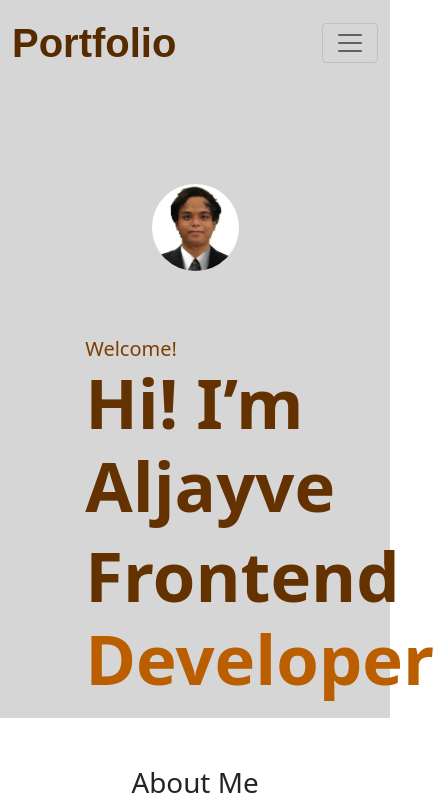
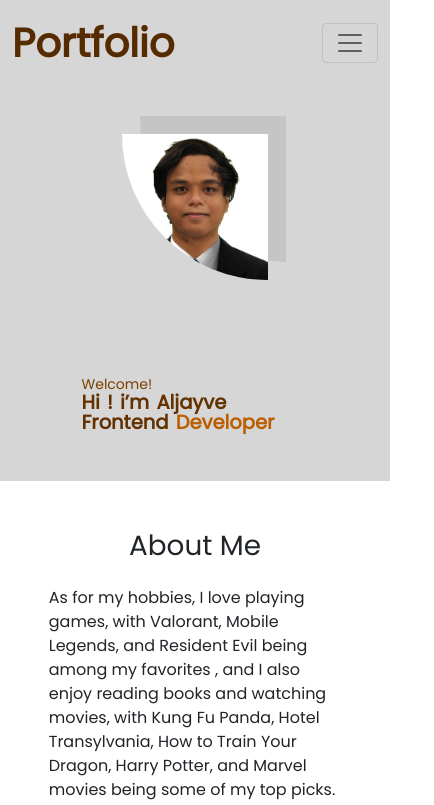
Before and after one commit to Aljayve21/aljayve.github.io, a plain HTML site: page index.html in a window 390 px wide. Shown: the top 805 px of the page, 434 px wide, since content can reach past the window. Drawn offline with nearby package versions, Linux system fonts and the light colour scheme.

Commit message:
add smooth transition

```diff
--- a/css/styles.css
+++ b/css/styles.css
@@ -1,3 +1,8 @@
+@import url('https://fonts.googleapis.com/css?family=Poppins');
+
+html, body {
+    font-family: Poppins !important;
+}
 .bgcolor {
     height: max-content;
     background-color: #D6D6D6;
@@ -34,17 +39,20 @@
 
 .textv {
     padding-left: 15%;
-    padding-right: 15%;
+    /* padding-right: 15%; */
+
 }
 
 
 h5 {
     color:#7C3F00;
 }
-h2, h3 {
+h2 {
     font-weight: bold !important;
     color:#633200;
-    font-size: 430% !important;
+    font-size: 4vw !important;
+    margin-left: auto;
+    margin-right: auto;
 }
 
 span {
@@ -56,7 +64,14 @@ span {
 }
 
 /* avatar */
+.avaimage {
+    display: block;
+        border-radius: 1px 1px 1px 100px !important;
 
+        box-shadow: 25px -25px #c5c5c5 !important;
+
+        max-width: 60%;
+}
 
 
 /* .carousel .item img {
@@ -112,7 +127,24 @@ span {
 
 @media only screen and (max-width: 768px) {
     .textv {
-        margin: 5% !important;
+       padding-left: 19%;
+       padding-right: 19%;
+       width: 100%;
+
+    }
+
+    .blue23 {
+        /* font-size: 195% !important; */
+        font-size: 5vw !important;
+        line-height: 99%;
+        word-spacing: 2px;
+        margin-left: auto;
+        margin-right: auto;
+        font-weight: bolder !important;
+    }
+
+    .blue-32 {
+        font-size: 14px;
     }
 
     .row {
@@ -122,11 +154,16 @@ span {
 
     .avaimage {
         display: block;
-        border-radius: 50% !important;
-        margin-top: 50px;
+        border-radius: 1px 1px 1px 500px !important;
+        /* margin-top: 40px; */
+        box-shadow: 18px -18px #c5c5c5 !important;
         margin-left: auto;
         margin-right: auto;
-        max-width: 50%;
+        max-width: 40%;
 
     }
+
+    .col-md-6 {
+        margin-bottom: 1px !important;
+    }
 }
--- a/index.html
+++ b/index.html
@@ -45,16 +45,16 @@
     <div class="container-fluid">
         <div class="row">
 
-            <div class="col-md-6 my-auto" data-aos="fade-down" >
-              <div class="textv">
-                <h5 class="m-0">Welcome!</h5>
-                <h2 class="display-4">Hi! I’m Aljayve</h2>
-                <h3 class="display-6">Frontend <span>Developer</span></h3>
+            <div class="col-md-6 " data-aos="fade-right" data-aos-offset="300" data-aos >
+              <div class="textv  my-5  mx-auto">
+                <h5 class="blue-32 m-0">Welcome!</h5>
+                <h2 class="blue23 ">Hi ! i’m Aljayve<br>
+                Frontend <span>Developer</span></h2>
               </div>
             </div>
 
-            <div class="col-md-6">
-                <img src="img/avatar.jpg" class="avaimage p-5  w-100" alt="Responsive image">
+            <div class="col-md-6 my-5">
+                <img src="img/avatar.jpg" class="avaimage w-100 mx-auto" alt="Responsive image">
             </div>
           </div>
 
@@ -158,7 +158,7 @@
       <div class="container">
         <h2 class="text-center">Portfolio</h2>
       </div>
-      <div id="carouselExampleCaptions" class="carousel slide" data-bs-ride="carousel">
+      <div id="carouselExampleCaptions" class="carousel slide w-75 mx-auto" data-bs-ride="carousel">
         <div class="carousel-indicators">
           <button type="button" data-bs-target="#carouselExampleCaptions" data-bs-slide-to="0" class="active" aria-current="true" aria-label="Slide 1"></button>
           <button type="button" data-bs-target="#carouselExampleCaptions" data-bs-slide-to="1" aria-label="Slide 2"></button>
@@ -166,7 +166,7 @@
         </div>
         <div class="carousel-inner mx-auto">
           <div class="carousel-item active">
-            <img src="/img/portfolioproj1.png" class="d-block  w-100" alt="Tea-Shop">
+            <img src="/img/portfolioproj1.png" class="d-block  w-50 mx-auto" alt="Tea-Shop">
             <div class="carousel-caption d-none d-md-block">
               <h5>Tea-shop</h5>
               <p>Some representative placeholder content for the first slide.</p>
@@ -205,8 +205,10 @@
 
         <div class="row mt-4">
           <div class="col-lg-6">
+
             <!-- location map -->
-            <div style="overflow:hidden;max-width:100%;width:500px;height:500px;">
+
+            <div style="overflow:hidden;max-width:90%;width:500px;height:500px;" >
               <div id="my-map-canvas" style="height:100%; width:100%;max-width:100%;">
                 <iframe style="height:100%;width:100%;border:0;" frameborder="0" src="https://www.google.com/maps/embed/v1/place?q=Santol,+Balagtas,+Bulacan,+Philippines&key=AIzaSyBFw0Qbyq9zTFTd-tUY6dZWTgaQzuU17R8">
                 </iframe>
@@ -224,8 +226,8 @@
             <p><strong>Email: </strong> aljayve.capara256@gmail.com</p>
             <p><strong>Contact number: </strong> +639650545074</p>
           </div>
-            <button type="button" class="btn btn-success mx-auto mt-3">Download CV</button>
-            <button type="button" class="btn btn-success mx-3  mt-3">View my CV</button>
+            <button type="button" class="btn btn-success mx-auto my-3">Download CV</button>
+            <button type="button" class="btn btn-success mx-3  my-3">View my CV</button>
           </div>
         </div>
       </div>
```
